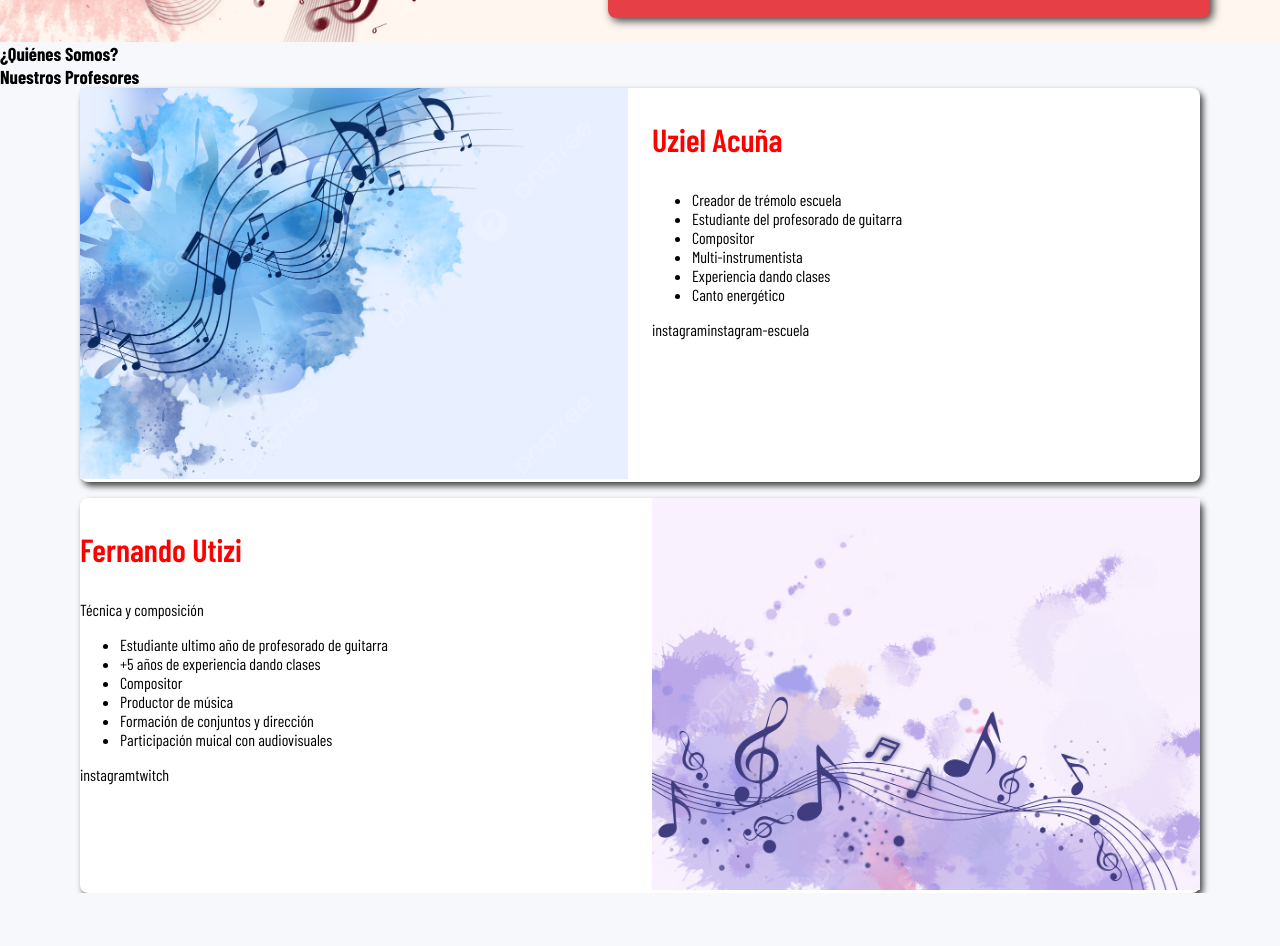
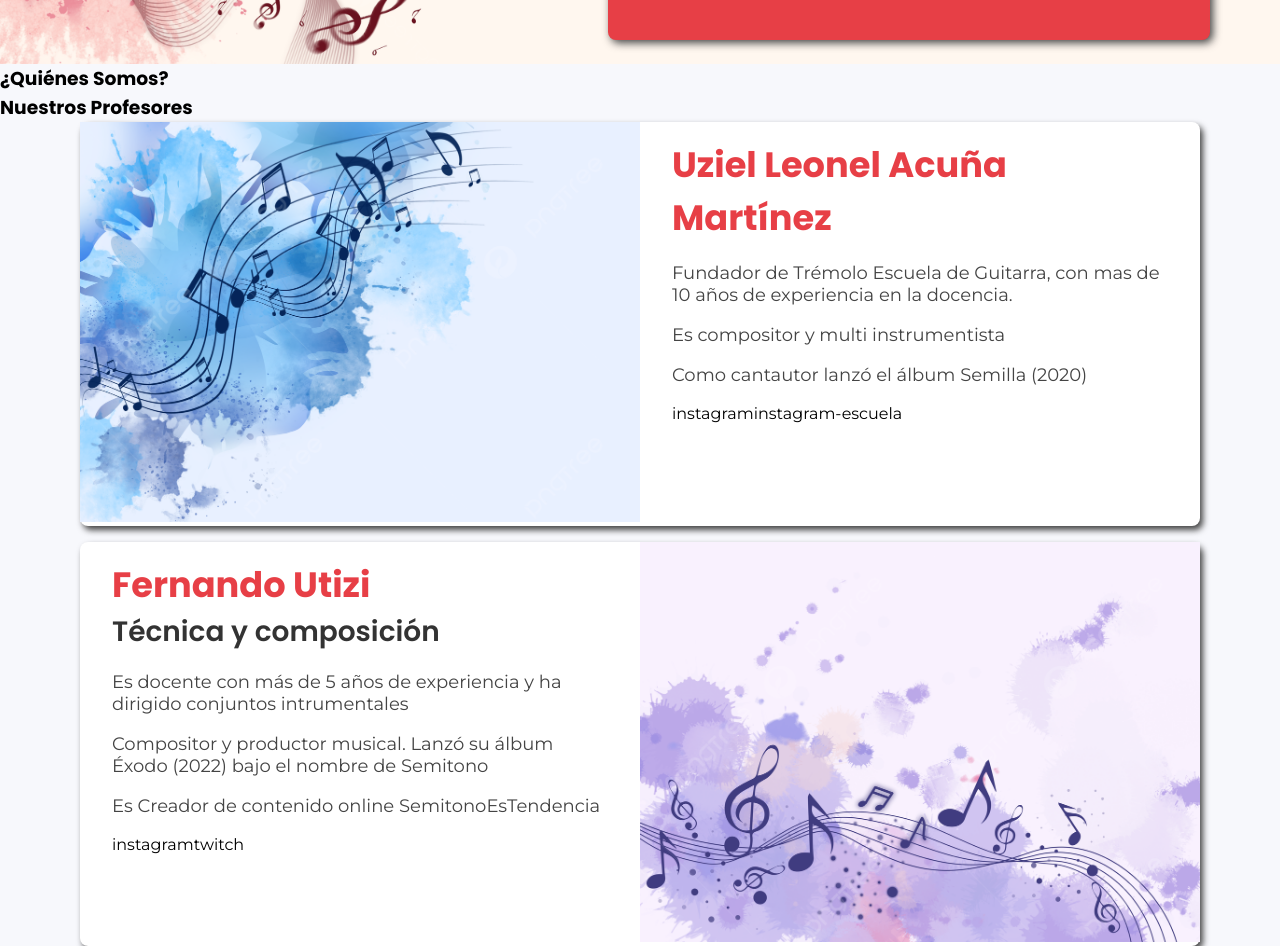
Before and after one commit to ferutizi/tremolo-escuela-guitarra, a React (Create React App) app: page / in a window 1280 px wide. Shown: the part 1520-2466 px from the top of the page. Before the commit the page ends 2413 px from the top, so only its background shows below. Built offline with nearby package versions, Linux system fonts and the light colour scheme.

Commit message:
fonts, teachers cards, deleted frequent questions

```diff
--- a/src/App.js
+++ b/src/App.js
@@ -4,7 +4,6 @@ import Inscription from "./pages/Inscription";
 import Nav from "./components/Nav";
 import Home from "./pages/Home";
 import Gallery from "./pages/Gallery";
-import FrequentQuestions from "./pages/FrequentQuestions";
 import Contact from "./pages/Contact";
 import WhatsappIcon from "./components/WhatsappIcon";
 
@@ -17,7 +16,6 @@ function App() {
         <Route path="/gallery" element={<Gallery />} />
         <Route path="/inscription" element={<Inscription />} />
         <Route path="/contact" element={<Contact />} />
-        <Route path="/frequent-questions" element={<FrequentQuestions />} />
       </Routes>
       <WhatsappIcon />
     </main>
--- a/src/App.scss
+++ b/src/App.scss
@@ -1,15 +1,18 @@
 @import './sass/variables';
 @import url('https://fonts.googleapis.com/css2?family=Bebas+Neue&display=swap');
 @import url('https://fonts.googleapis.com/css2?family=Barlow+Condensed:wght@400;500;600;700&display=swap');
-
+@import url('https://fonts.googleapis.com/css2?family=Poppins:wght@200;300;400;500;600;700&display=swap');
+@import url('https://fonts.googleapis.com/css2?family=Montserrat:wght@200;300;400;500;600;700&display=swap');
 body {
     margin: 0;
     background-color: #f7f8fc;
     //font-family: 'Bebas Neue', cursive;
     font-family: 'Barlow Condensed', sans-serif;
+    font-family: 'Montserrat', sans-serif;
 }
 
 h1, h2, h3, h4 {
+    font-family: 'Poppins', sans-serif;
     margin: 0;
 }
 
--- a/src/components/Nav.jsx
+++ b/src/components/Nav.jsx
@@ -9,7 +9,6 @@ const Nav = () => {
                 <Link to="/gallery" className='nav--item'>GALERÍA</Link>
                 <Link to="/incription" className='nav--item'>INSCRIPCIONES</Link>
                 <Link to="/contact" className='nav--item'>CONTACTO</Link>
-{/*                 <Link to="/frequent-questions" className='nav--item'>Preguntas Frecuentes</Link> */}
             </div>
         </div>
     );
--- a/src/components/Nav.scss
+++ b/src/components/Nav.scss
@@ -20,6 +20,7 @@
 }
 
 .nav--item {
+    font-family: 'Barlow Condensed', sans-serif;
     font-size: 1.5em;
     font-weight: 600;
     color: #000;
--- a/src/components/TeacherCard.jsx
+++ b/src/components/TeacherCard.jsx
@@ -4,12 +4,9 @@ const TeacherCard = ({
     name,
     img,
     specialization,
-    skill1,
-    skill2,
-    skill3,
-    skill4,
-    skill5,
-    skill6,
+    text1,
+    text2,
+    text3,
     red1,
     red2,
     red3
@@ -21,20 +18,17 @@ const TeacherCard = ({
                 <img src={require(`../images/${img}`)} className="teacher--img" />
             </div>
             <div className="teacher--card__description description">
-                <p className="description--title">{name}</p>
-                <p className="description--subtitle">{specialization}</p>
-                <ul className="description--ul">
-                    <li className="description--skill">{skill1}</li>
-                    <li className="description--skill">{skill2}</li>
-                    <li className="description--skill">{skill3}</li>
-                    <li className="description--skill">{skill4}</li>
-                    <li className="description--skill">{skill5}</li>
-                    <li className="description--skill">{skill6}</li>
-                </ul>
-                <div className="description--icons">
-                    <span className="description--icon">{red1}</span>
-                    <span className="description--icon">{red2}</span>
-                    <span className="description--icon">{red3}</span>
+                <div className='description--container'>
+                    <h3 className="description--title">{name}</h3>
+                    <h4 className="description--subtitle">{specialization}</h4>
+                    <p className="description--text">{text1}</p>
+                    <p className="description--text">{text2}</p>
+                    <p className="description--text">{text3}</p>
+                    <div className="description--icons">
+                        <span className="description--icon">{red1}</span>
+                        <span className="description--icon">{red2}</span>
+                        <span className="description--icon">{red3}</span>
+                    </div>
                 </div>
             </div>
         </article>
--- a/src/components/Teachers.jsx
+++ b/src/components/Teachers.jsx
@@ -11,12 +11,9 @@ const Teachers = () => {
                     name={item.name}
                     img={item.image}
                     specialization={item.specialization}
-                    skill1={item.skill1}
-                    skill2={item.skill2}
-                    skill3={item.skill3}
-                    skill4={item.skill4}
-                    skill5={item.skill5}
-                    skill6={item.skill6}
+                    text1={item.text1}
+                    text2={item.text2}
+                    text3={item.text3}
                     red={item.red}
                     red2={item.red2}
                     red3={item.red3}
--- a/src/components/Teachers.scss
+++ b/src/components/Teachers.scss
@@ -16,7 +16,6 @@
     justify-content: start;
     border-radius: 0.5em;
     box-shadow: 3px 4px 6px $shadow;
-    gap: 1.5em;
     &:nth-child(even) {
         flex-direction: row-reverse;
     }
@@ -24,7 +23,6 @@
     &__description {
         width: 50%;
     }
-
     &__img {
         width: 50%;
     }
@@ -35,8 +33,23 @@
 }
 
 .description-- {
-    &skill {
-        color: black;
+    &container {
+        margin: 1em 2em;
+    }
+    &title {
+        font-size: 2.2em;
+        color: $primary;
+        font-weight: 800;
+    }
+    &subtitle {
+        color: #333;
+        font-size: 1.75em;
+        font-weight: 600;
+    }
+    &text {
+        color: #444;
+        font-weight: 400;
+        font-size: 1.125em;
     }
     &icons {
         color: black;
@@ -44,16 +57,4 @@
     &icon {
         color: black;
     }
-    &subtitle {
-        color: black;
-    }
-    &title {
-        font-size: 2em;
-        color: red;
-        font-weight: 600;
-    }
-
-    &ul {
-        color: black;
-    }
 }
--- a/src/pages/FrequentQuestions.jsx
+++ /dev/null
@@ -1,14 +0,0 @@
-import Question from "../components/Question";
-import questions from '../questions.json';
-
-const FrequentQuestions = () => {
-    return(
-        <section className="question--container">
-            {questions.map(item =>
-                <Question key={item.id} question={item.question} answer={item.answer} />)
-            }
-        </section>
-    );
-}
-
-export default FrequentQuestions;
--- a/src/questions.json
+++ /dev/null
@@ -1,32 +0,0 @@
-[
-    {
-    "id": 1,
-    "question": "Lorem ipsum dolor sit amet, consectetur adipisicing elit. Eligendi, illo?",
-    "answer": "Lorem ipsum dolor sit amet consectetur adipisicing elit. Cum itaque, expedita sit quos ea minus temporibus facilis voluptatem autem mollitia quo obcaecati!"
-    },
-    {
-    "id": 2,
-    "question": "Lorem ipsum dolor sit amet, consectetur adipisicing elit. Eligeo?",
-    "answer": "Lorem ipsum dolor sit amet cng elit. Cum itaque, expedita sit quos ea minus temporibus facilis voluptatem autem mollitia quo obcaecati!"
-    },
-    {
-    "id": 3,
-    "question": "Loconsectetur adipisicing elit. Eligendi, illo?",
-    "answer": "Lort amet consectetur adipisicing elit. Cum itaque, expedita sit quos ea minus temporibus facilis voluptatem autem mollitia quo obcaecati!"
-    },
-    {
-    "id": 4,
-    "question": "Lorem ipsum dolor sit amet, consectetur adipisicing elit. Eligendi, illo?",
-    "answer": "Lorem ipsum dolor sit amet consectetur adipisicing elit. Cum itaque, expedita sit quos ea minus temporibus facilis voluptatem autem mollitia quo obcaecati!"
-    },
-    {
-    "id": 5,
-    "question": "Lorem ipsum dolor sit amet, consectetur adipisicing elit. Eligendi, illo?",
-    "answer": "Lorem ipsum dolor sit amet consectetur adipisicing elit. Cum itaque, expedita sit quos ea minus temporibus facilis voluptatem autem mollitia quo obcaecati!"
-    },
-    {
-    "id": 6,
-    "question": "Lorem ipsum dolor sit amet, consectetur adipisicing elit. Eligendi, illo?",
-    "answer": "Lorem ipsum dolor sit amet consectetur adipisicing elit. Cum itaque, expedita sit quos ea minus temporibus facilis voluptatem autem mollitia quo obcaecati!"
-    }
-]
--- a/src/teachers.json
+++ b/src/teachers.json
@@ -1,15 +1,12 @@
 [
     {
         "id": 1,
-        "name": "Uziel Acuña",
+        "name": "Uziel Leonel Acuña Martínez ",
         "image": "blue.png",
         "specialization": "",
-        "skill1": "Creador de trémolo escuela",
-        "skill2": "Estudiante del profesorado de guitarra",
-        "skill3": "Compositor",
-        "skill4": "Multi-instrumentista",
-        "skill5": "Experiencia dando clases",
-        "skill6": "Canto energético",
+        "text1": "Fundador de Trémolo Escuela de Guitarra, con mas de 10 años de experiencia en la docencia.",
+        "text2": "Es compositor y multi instrumentista",
+        "text3": "Como cantautor lanzó el álbum Semilla (2020)",
         "red": "spotify",
         "red2": "instagram",
         "red3": "instagram-escuela"
@@ -19,12 +16,9 @@
         "name": "Fernando Utizi",
         "image": "violet.png",
         "specialization": "Técnica y composición",
-        "skill1": "Estudiante ultimo año de profesorado de guitarra",
-        "skill2": "+5 años de experiencia dando clases",
-        "skill3": "Compositor",
-        "skill4": "Productor de música",
-        "skill5": "Formación de conjuntos y dirección",
-        "skill6": "Participación muical con audiovisuales",
+        "text1": "Es docente con más de 5 años de experiencia y ha dirigido conjuntos intrumentales",
+        "text2": "Compositor y productor musical. Lanzó su álbum Éxodo (2022) bajo el nombre de Semitono",
+        "text3": "Es Creador de contenido online SemitonoEsTendencia",
         "red": "spotify",
         "red2": "instagram",
         "red3": "twitch"
```
